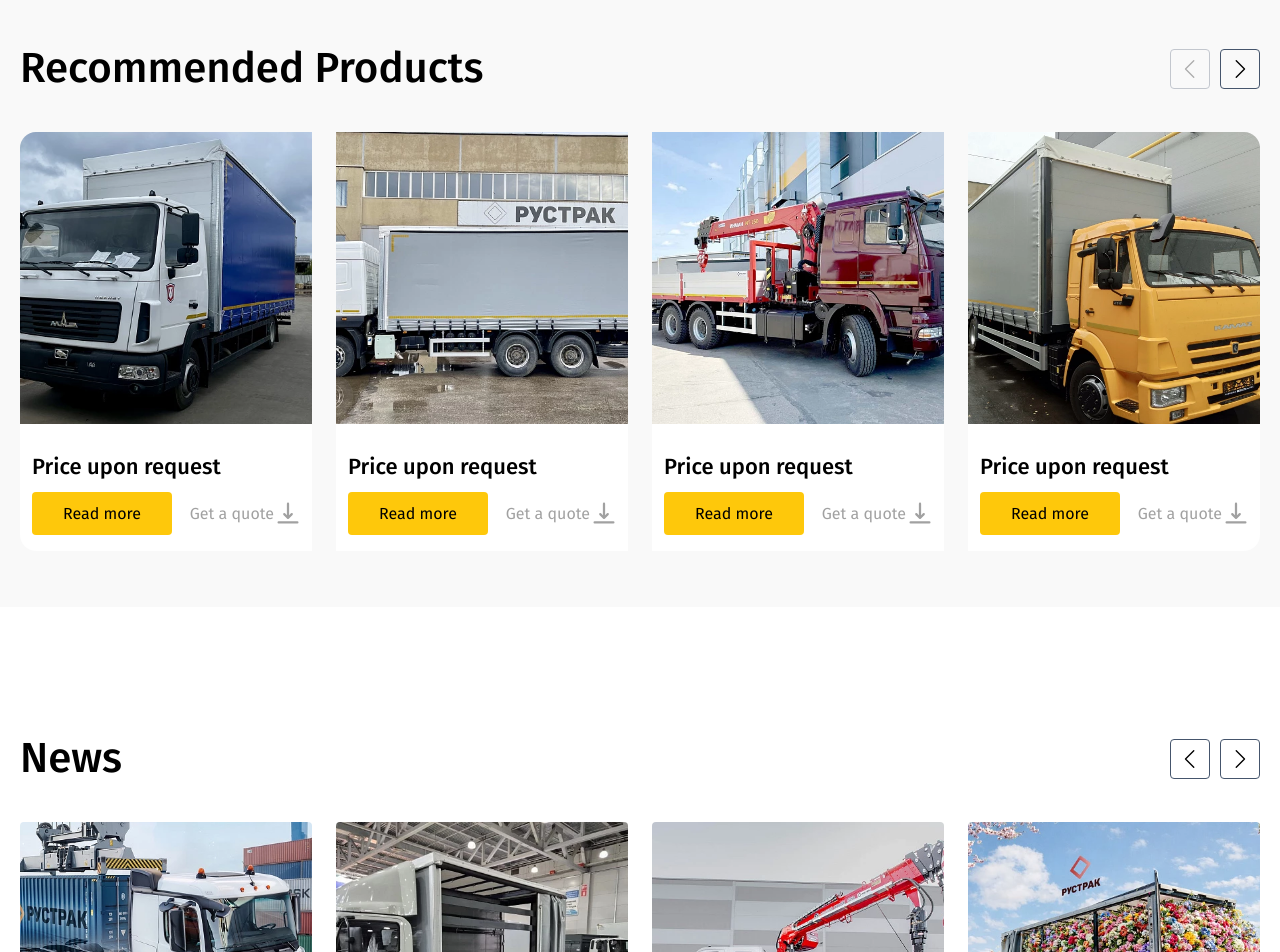
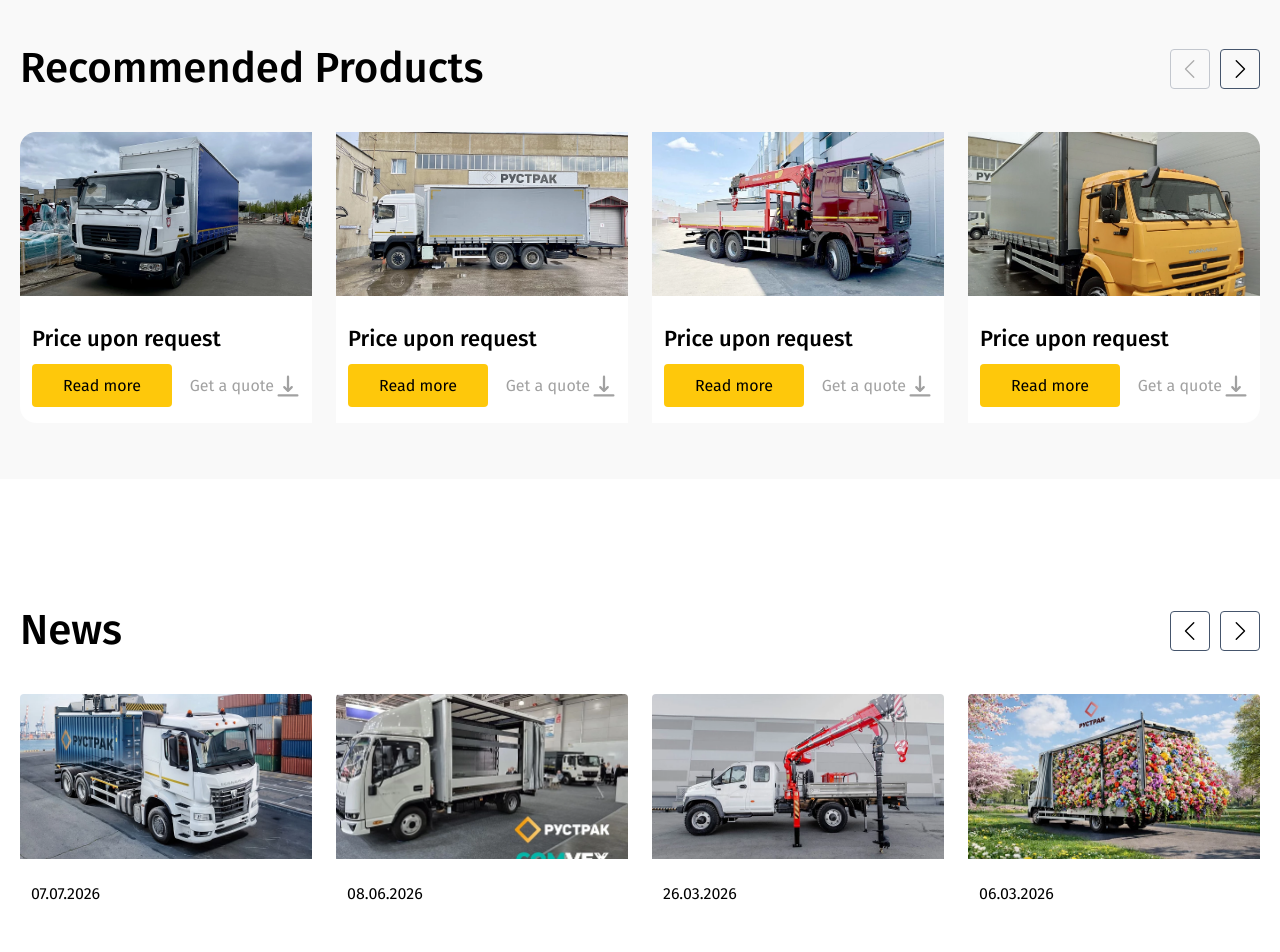
Before and after one commit to misterkhabibullayev/ructrak, a React (Vite) app: page / in a window 1280 px wide. Shown: the part 6460-7412 px from the top of the page. Built offline with nearby package versions, Linux system fonts and the light colour scheme.

Commit message:
aspect-video to'g'irlandi

```diff
--- a/src/components/NewsSection.jsx
+++ b/src/components/NewsSection.jsx
@@ -81,7 +81,7 @@ export function NewsSection() {
                   className="group rounded-t-sm rounded-r-sm overflow-hidden"
                 >
                   <a href={`news/${item.slug}`}>
-                    <div className="w-full aspect-square">
+                    <div className="w-full aspect-video">
                       <img
                         src={item.images[0]}
                         alt={item.title[currentLang]}
--- a/src/components/RecommendedSection.jsx
+++ b/src/components/RecommendedSection.jsx
@@ -90,7 +90,7 @@ export default function Recommended() {
                 <SwiperSlide key={product.id}>
                   <div data-aos="fade-up" data-aos-delay={index * 100}>
                     <a href={`catalog/${product.categorySlug}/${product.slug}`}>
-                      <div className="w-full aspect-square">
+                      <div className="w-full aspect-video">
                         <img
                           src={product.media.mainImage}
                           alt={product.title[currentLang]}
```
